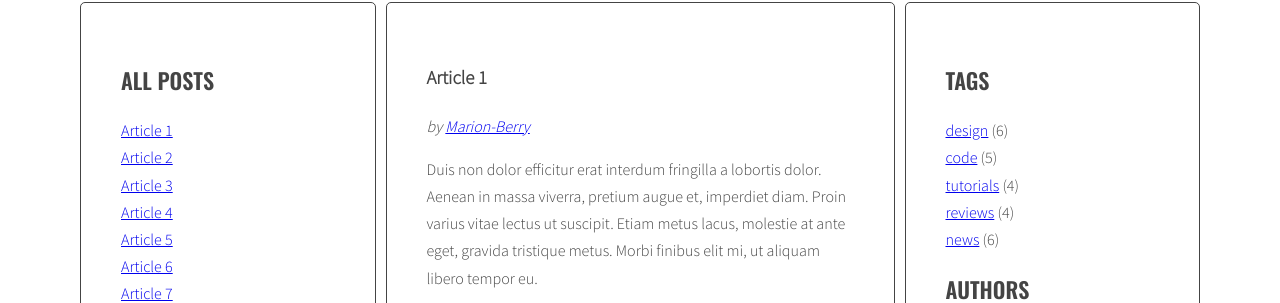
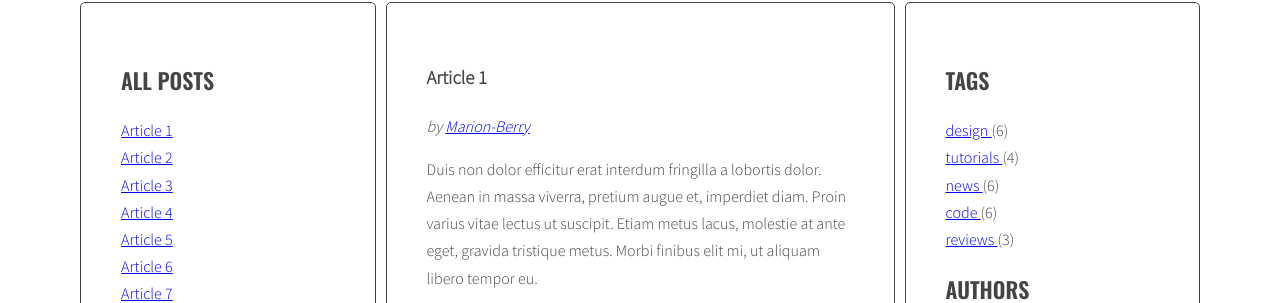
Before and after one commit to shauek97/javascript-blog, a website: page index.html in a window 1280 px wide. Shown: the part 241-544 px from the top of the page. Drawn offline with nearby package versions, Linux system fonts and the light colour scheme.

Commit message:
Added calculateTagsParams

```diff
--- a/index.html
+++ b/index.html
@@ -190,12 +190,8 @@
         </section>
         <aside class="sidebar">
           <h2 class="section-title">Tags</h2>
-          <ul class="list tags">
-            <li><a href="#">design</a> <span>(6)</span></li>
-            <li><a href="#">code</a> <span>(5)</span></li>
-            <li><a href="#">tutorials</a> <span>(4)</span></li>
-            <li><a href="#">reviews</a> <span>(4)</span></li>
-            <li><a href="#">news</a> <span>(6)</span></li>
+          <ul class="list tags tags-list">
+
           </ul>
           <h2 class="section-title">Authors</h2>
           <ul class="list authors">
--- a/js/script.js
+++ b/js/script.js
@@ -7,7 +7,11 @@ const optArticleSelector = '.post',
       optTitleListSelector = '.titles',
       optArticleTagsSelector = '.post-tags .list',
       optArticleAuthorSelector = '.post-author',
-      optAuthorLink = '.authors';
+      optAuthorLink = '.authors',
+      optTagsListSelector = '.tags-list',
+      optCloudClassCount = 5,
+      optCloudClassPrefix = 'tag-size-';
+
 
       function generateTitleLinks(customSelector = ''){
 
@@ -71,7 +75,7 @@ for(let link of links){
 
 
 function generateTags(){
-
+  let allTags = {};
   const articles = document.querySelectorAll(optArticleSelector);
 
   for(let article of articles){
@@ -87,12 +91,57 @@ function generateTags(){
 
       const linkHTML = '<li><a href="#tag-' + tag + '"> '+ tag +' </a></li> ';
       html = html + linkHTML;
+
+      if(!allTags.hasOwnProperty(tag, linkHTML)){
+
+        allTags[tag]= 1;
+      } else{
+        allTags[tag]++;
+      };
+
     };
 
     tagsWrapper.innerHTML = html;
 
   };
-}
+  console.log(allTags);
+  const tagList = document.querySelector(optTagsListSelector);
+  console.log(tagList);
+
+  const tagsParams = calculateTagsParams(allTags);
+  console.log('tagsParams:', tagsParams);
+
+  let allTagsHTML = '';
+    for (let tag in allTags){
+      const linkHTML = '<li><a href="#tag-' + tag +  '"> '+ tag +' </a>' + '(' + allTags[tag] + ') ' + '</li> ';
+      allTagsHTML += linkHTML;
+
+    };
+    tagList.innerHTML = allTagsHTML;
+};
+
+function calculateTagsParams(allTags){
+
+  const params = {
+    'max': 0,
+    'min': 9999999,
+  };
+  console.log(params);
+
+  for(let tag in allTags){
+
+    if(allTags[tag] > params.max){
+      params.max = allTags[tag];
+    };
+
+    if(allTags[tag] < params.min){
+      params.min = allTags[tag];
+    };
+  };
+
+  return params;
+
+};
 
 
 
@@ -208,4 +257,5 @@ function addClickListenersToAuthors(){
 };
 
 addClickListenersToAuthors();
-//-------------------------------------------------------
+//---------------------------------------------------------------------
+//generate TagList
```
